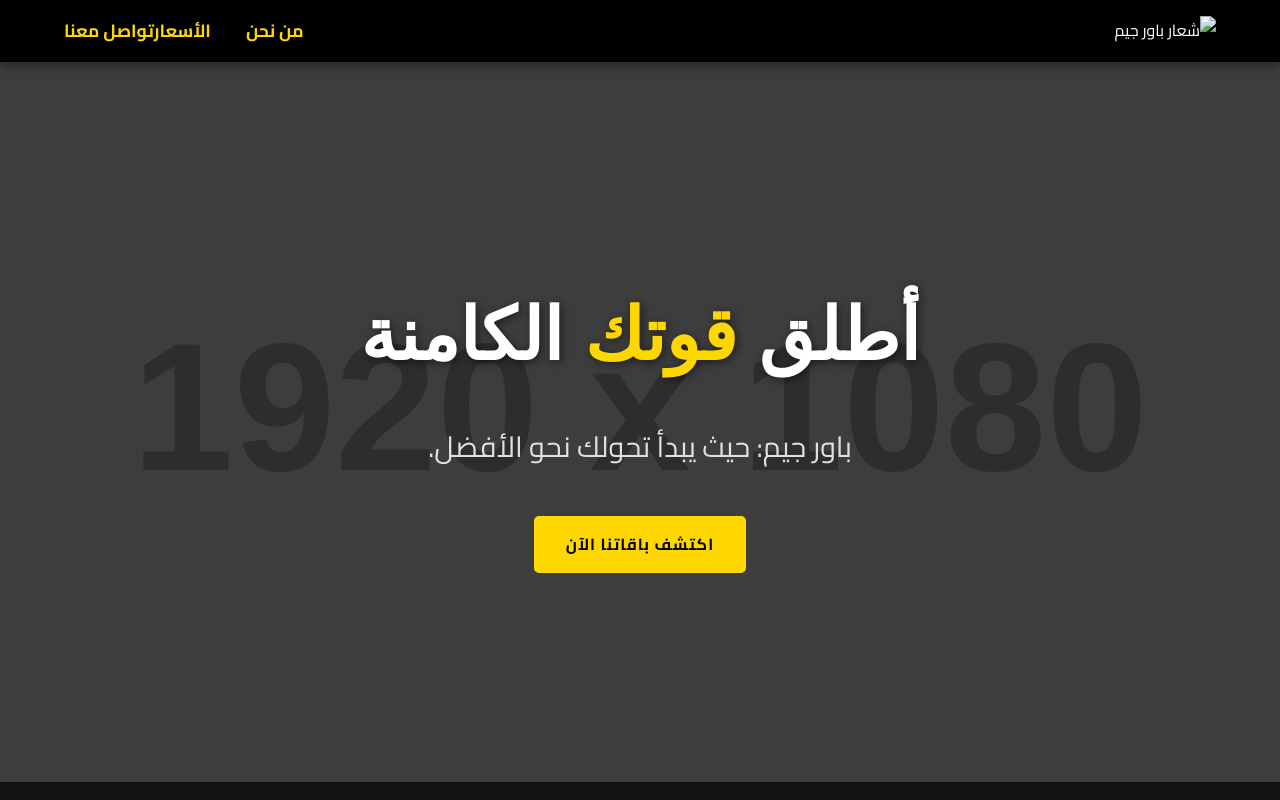
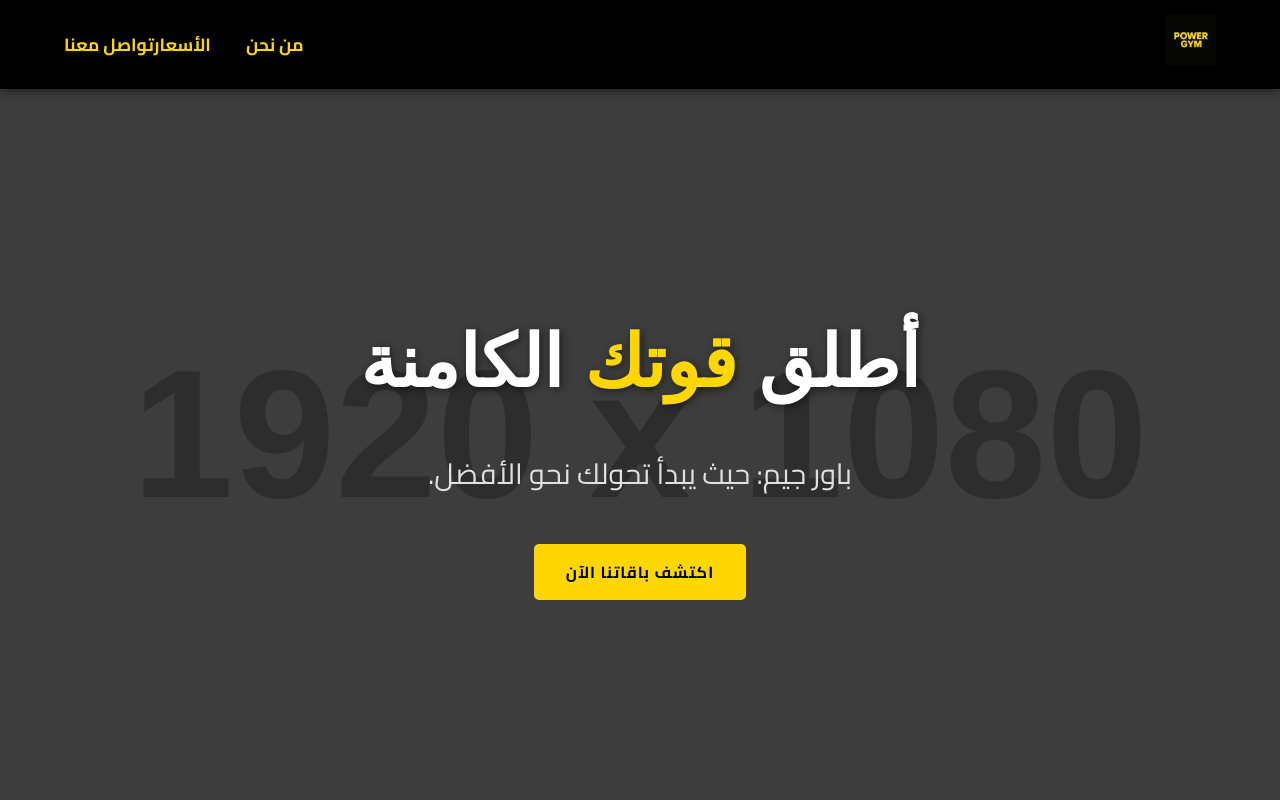
Before and after one commit to fahafbsuwhwb/Powergym, a plain HTML site: page index.html in a window 1280 px wide. Shown: the top 800 px of the page. Drawn offline with Linux system fonts and the light colour scheme; placeholder pictures from the web are drawn by us.

Commit message:
Update index.html

```diff
--- a/index.html
+++ b/index.html
@@ -13,7 +13,7 @@
     <header>
         <nav class="container">
             <div class="logo">
-                <img src="assets/logo_yellow_black.png" alt="شعار باور جيم">
+                <img src="/logo_yellow_black.png" alt="شعار باور جيم">
             </div>
             <ul class="nav-links">
                 <li><a href="#about">من نحن</a></li>
```
